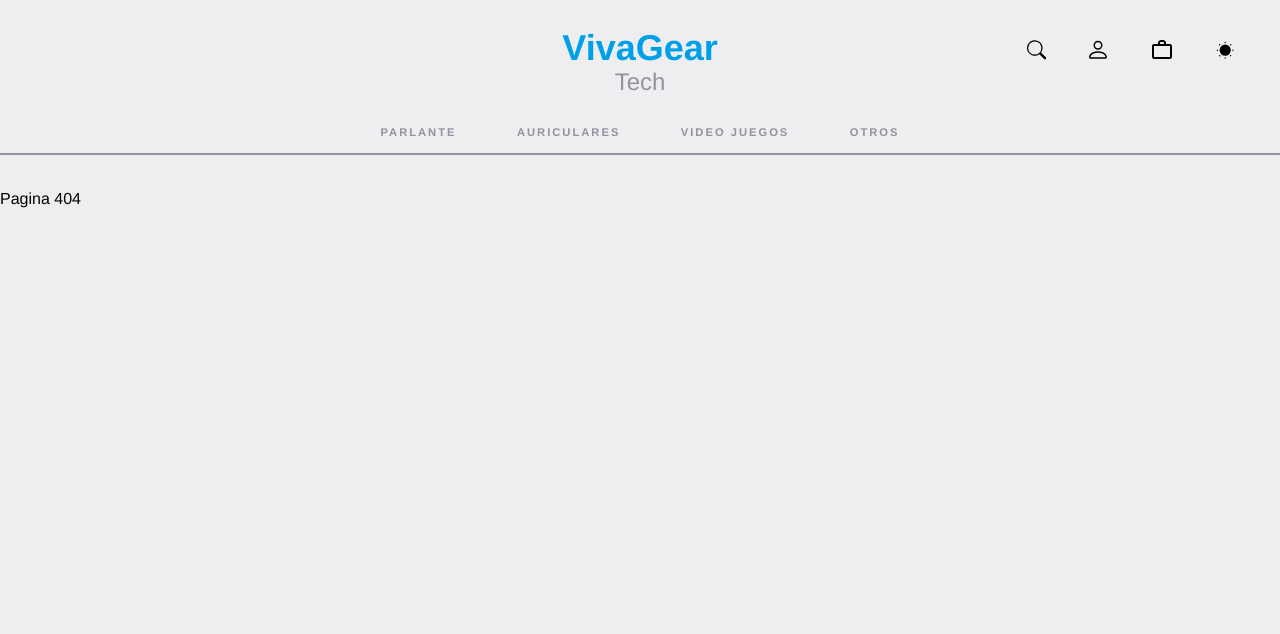
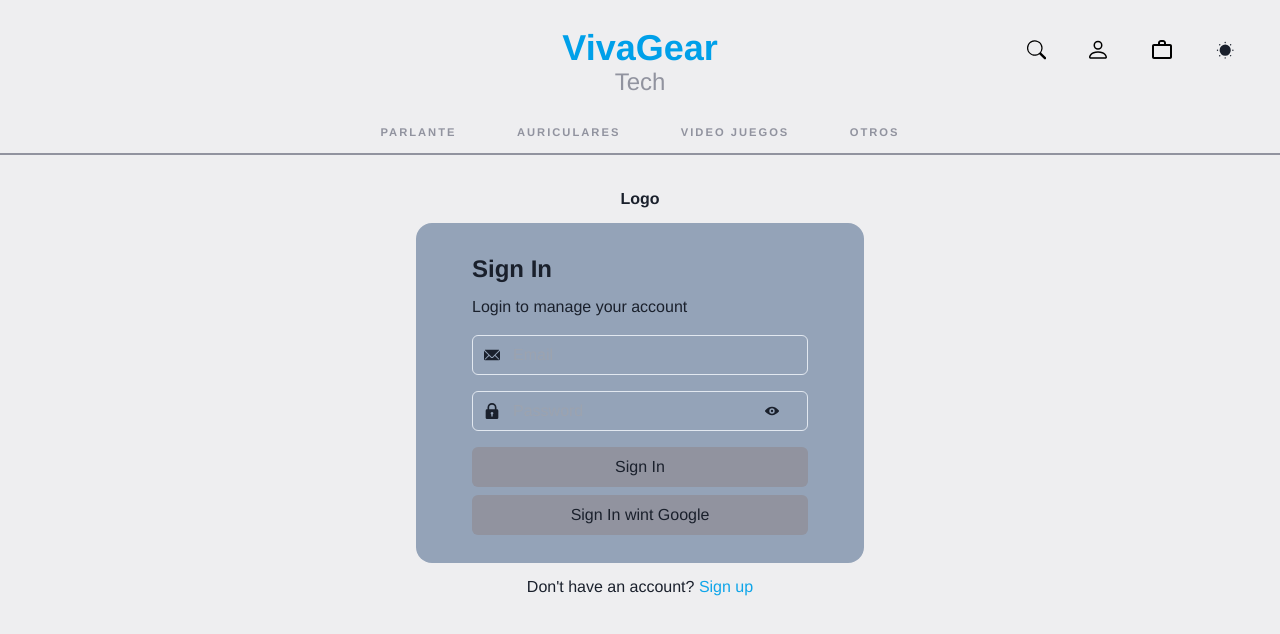
Before and after one commit to Cesar-Ignacio/E-Commerce, a React (Vite) app: page /login in a window 1280 px wide. Before the commit this address had no page. Shown: the top 634 px of the page. Built offline with nearby package versions, Linux system fonts and the light colour scheme.

Commit message:
addPepend

```diff
--- a/src/App.jsx
+++ b/src/App.jsx
@@ -6,18 +6,21 @@ import { Route, Routes, } from 'react-router-dom';
 import Carrito from './components/Carrito';
 import { CartProvider } from './context/CartContext';
 import Checkout from './components/checkout/Checkout';
+import Login from './components/Usuario/Login';
 function App() {
 
   return (
     <>
+
       <CartProvider>
           <NavBar />
           <Routes>
             <Route path='/' element={<ItemListConteiner greenting="ItemListConteiner" />} />
             <Route path='/categoria/:categoria' element={<ItemListConteiner />} />
             <Route path='/detail/:idProducto' element={<ItemDetailContainer />} />
+            <Route path='/login' element={<Login/>}/>
             <Route path='/carrito' element={<Carrito />} />
-          <Route path='/checkout' element={<Checkout/>}/>
+            <Route path='/checkout' element={<Checkout />} />
             <Route path='*' element={<p>Pagina 404</p>} />
           </Routes>
       </CartProvider>
--- a/src/components/Carrito.jsx
+++ b/src/components/Carrito.jsx
@@ -1,12 +1,12 @@
 import React, { useContext } from 'react'
 import { CartContext } from '../context/CartContext'
+import { MagicMotion } from 'react-magic-motion';
 
 const Carrito = () => {
 
   const { carrito, obtenerTotalYCantidad, eliminarProductoId, vaciarCarrito } = useContext(CartContext);
 
   const { total, cantidad } = obtenerTotalYCantidad();
-
 
 
   return (
@@ -45,6 +45,8 @@ const Carrito = () => {
         </div>
       </div>
 
+      <MagicMotion>
+
         <div className='drop-shadow-[0_0px_8px_rgba(0,0,0,0.25)] dark:drop-shadow-[0_0px_8px_white] bg-red-50  rounded-lg p-2 flex flex-col gap-2 sm:col-span-2 xl:row-span-2'>
           <div className='flex items-center gap-2'>
             <div className='rounded-lg bg-black p-2'>
@@ -54,8 +56,10 @@ const Carrito = () => {
             </div>
             <span className='text-slate-600'>Productos de carrito</span>
           </div>
+
           {
             cantidad ? (carrito.map(producto => (
+
               <div key={producto.id} className='group/pro bg-stone-50 p-1 flex items-center gap-2'>
                 <div className='w-[3rem] h-[3rem] rounded-[50%] overflow-hidden'>
                   <img className='object-cover w-[100%] h-[100%]' src={producto.url} alt="" />
@@ -69,6 +73,7 @@ const Carrito = () => {
                   <path d="M4.646 4.646a.5.5 0 0 1 .708 0L8 7.293l2.646-2.647a.5.5 0 0 1 .708.708L8.707 8l2.647 2.646a.5.5 0 0 1-.708.708L8 8.707l-2.646 2.647a.5.5 0 0 1-.708-.708L7.293 8 4.646 5.354a.5.5 0 0 1 0-.708" />
                 </svg></button>
               </div>
+
             ))) : (
               <div className=' h-[100%] flex justify-center items-center '>
                 <strong className='text-slate-400 text-[2rem]'>Carrito vacio</strong>
@@ -96,10 +101,11 @@ const Carrito = () => {
               <span className='text-slate-500'>Total</span>
             </div>
           </div>
+        </div>
+      </MagicMotion>
 
     </div>
 
-    </div>
   )
 }
 
--- a/src/components/ItemListConteiner.jsx
+++ b/src/components/ItemListConteiner.jsx
@@ -1,9 +1,9 @@
 import React, { useEffect, useState } from 'react'
 import ItemList from './ItemList'
-import { recuperarListaDatos } from '../utilities/data'
 import { useParams } from 'react-router-dom'
 import { collection, getDocs, query, where } from 'firebase/firestore'
 import db from '../dataBase/dataBase'
+import { MagicMotion } from 'react-magic-motion'
 
 const ItemListConteiner = () => {
 
@@ -16,24 +16,25 @@ const ItemListConteiner = () => {
 
     // recuperarListaDatos().then(data => { setDatos(data.filter(pro => pro.categoria.includes(categoria || ""))) });
 
-     const q=query(collection(db,"productos"),categoria&&(where("categoria",("=="),categoria||"")))
-     getDocs(q)
-     .then(results=>{
-        const productos=results.docs.map(doc=>{
-          return {id:doc.id,...doc.data()}
+    const q = query(collection(db, "productos"), categoria && (where("categoria", ("=="), categoria || "")))
+    getDocs(q)
+      .then(results => {
+        const productos = results.docs.map(doc => {
+          return { id: doc.id, ...doc.data() }
         })
         setDatos(productos);
-     })
+      })
 
 
   }, [categoria])
 
 
   return (
-    <div className='container mx-auto'>
-
-      <ItemList productos={datos} />
-    </div>
+    <MagicMotion>
+      <div className='container mx-auto'>
+        <ItemList productos={datos} />
+      </div>
+    </MagicMotion>
   )
 }
 
--- a/src/components/NavBar.jsx
+++ b/src/components/NavBar.jsx
@@ -28,11 +28,11 @@ const NavBar = () => {
                         <li className='flex'>
                             <SearchWidget />
                         </li>
-                        <li className='flex dark:fill-bunker-50'>
+                        <Link to={"login"} className='flex dark:fill-bunker-50'>
                             <svg xmlns="http://www.w3.org/2000/svg" class="w-[1.5rem] bi bi-person" viewBox="0 0 16 16">
                                 <path d="M8 8a3 3 0 1 0 0-6 3 3 0 0 0 0 6m2-3a2 2 0 1 1-4 0 2 2 0 0 1 4 0m4 8c0 1-1 1-1 1H3s-1 0-1-1 1-4 6-4 6 3 6 4m-1-.004c-.001-.246-.154-.986-.832-1.664C11.516 10.68 10.289 10 8 10c-2.29 0-3.516.68-4.168 1.332-.678.678-.83 1.418-.832 1.664z" />
                             </svg>
-                        </li>
+                        </Link>
                         <Link to={"carrito"} className='flex dark:fill-bunker-50'>
                             <CardWidget />
                         </Link>
--- /dev/null
+++ b/src/components/Usuario/Login.jsx
@@ -0,0 +1,75 @@
+import { useForm, } from "react-hook-form"
+import { Button, Input, InputGroup, InputLeftElement, InputRightElement } from '@chakra-ui/react'
+import { EmailIcon, LockIcon, ViewIcon, ViewOffIcon } from "@chakra-ui/icons"
+import { useState } from "react"
+
+const Login = () => {
+
+    const { register, formState: { errors }, handleSubmit } = useForm()
+
+    const [show, setShow] = useState(false)
+
+    const onSubmit = (data) => console.log(data)
+
+
+    const handleClick = () => setShow(!show)
+
+    return (
+        <div className='container mx-auto  flex flex-col items-center justify-center  gap-3'>
+            <div>
+                <strong>Logo</strong>
+            </div>
+
+            <div className="bg-slate-400 px-14 py-7 rounded-2xl w-[80%] flex flex-col gap-4 sm:w-[50%] lg:w-[35%]">
+                <div className="flex flex-col gap-2">
+                    <strong className="text-[1.5rem]">Sign In</strong>
+                    <p>Login to manage your account</p>
+                </div>
+
+                <form onSubmit={handleSubmit(onSubmit)} className=" flex flex-col gap-4">
+
+                    <div>
+                        <InputGroup>
+                            <InputLeftElement pointerEvents='none'>
+                                <EmailIcon color='gray-300' />
+                            </InputLeftElement>
+                            <Input type='email' placeholder='Email' {...register("mail", { required: "Email Address is required" })}
+                                aria-invalid={errors.mail ? "true" : "false"} />
+                        </InputGroup>
+                        {errors.mail && <p role="alert">{errors.mail.message}</p>}
+                    </div>
+                    <div>
+                        <InputGroup>
+                            <InputLeftElement pointerEvents='none'>
+                                <LockIcon color='gray-300' />
+                            </InputLeftElement>
+                            <Input type={show ? 'text' : 'password'} placeholder='Password' {...register("password", { required: true })}
+                                aria-invalid={errors.password ? "true" : "false"} />
+                            <InputRightElement width='4.5rem'>
+                                <Button h='1.75rem' size='sm' onClick={handleClick} bg='transparent'>
+                                    {show ? <ViewOffIcon /> : <ViewIcon />}
+                                </Button>
+                            </InputRightElement>
+                        </InputGroup>
+                        {errors.password?.type === "required" && (
+                            <p role="alert">El password is required</p>
+                        )}
+                    </div>
+                    <div className="flex flex-col gap-2">
+
+                        <input className="bg-bunker-400 p-2 rounded-md" type="submit" value={"Sign In"} />
+
+                        <input className="bg-bunker-400 p-2 rounded-md" type="submit" value={"Sign In wint Google"} />
+                    </div>
+                </form>
+            </div>
+
+            <div>
+                <p>Don't have an account? <span className="text-sky-500">Sign up</span> </p>
+            </div>
+        </div>
+
+    )
+}
+
+export default Login
--- a/src/main.jsx
+++ b/src/main.jsx
@@ -3,11 +3,14 @@ import ReactDOM from 'react-dom/client'
 import App from './App.jsx'
 import './index.css'
 import { BrowserRouter } from 'react-router-dom'
+import { ChakraProvider } from '@chakra-ui/react'
 
 ReactDOM.createRoot(document.getElementById('root')).render(
   <React.StrictMode>
     <BrowserRouter>
-      <App />
+      <ChakraProvider>
+        <App />
+      </ChakraProvider>
     </BrowserRouter>
   </React.StrictMode>,
 )
```
Also changed, not shown: package.json (+7 -0 lines), 1 other file (tests, documents, lock files or other folders). Lines whose indentation alone changed are shown as unchanged.
